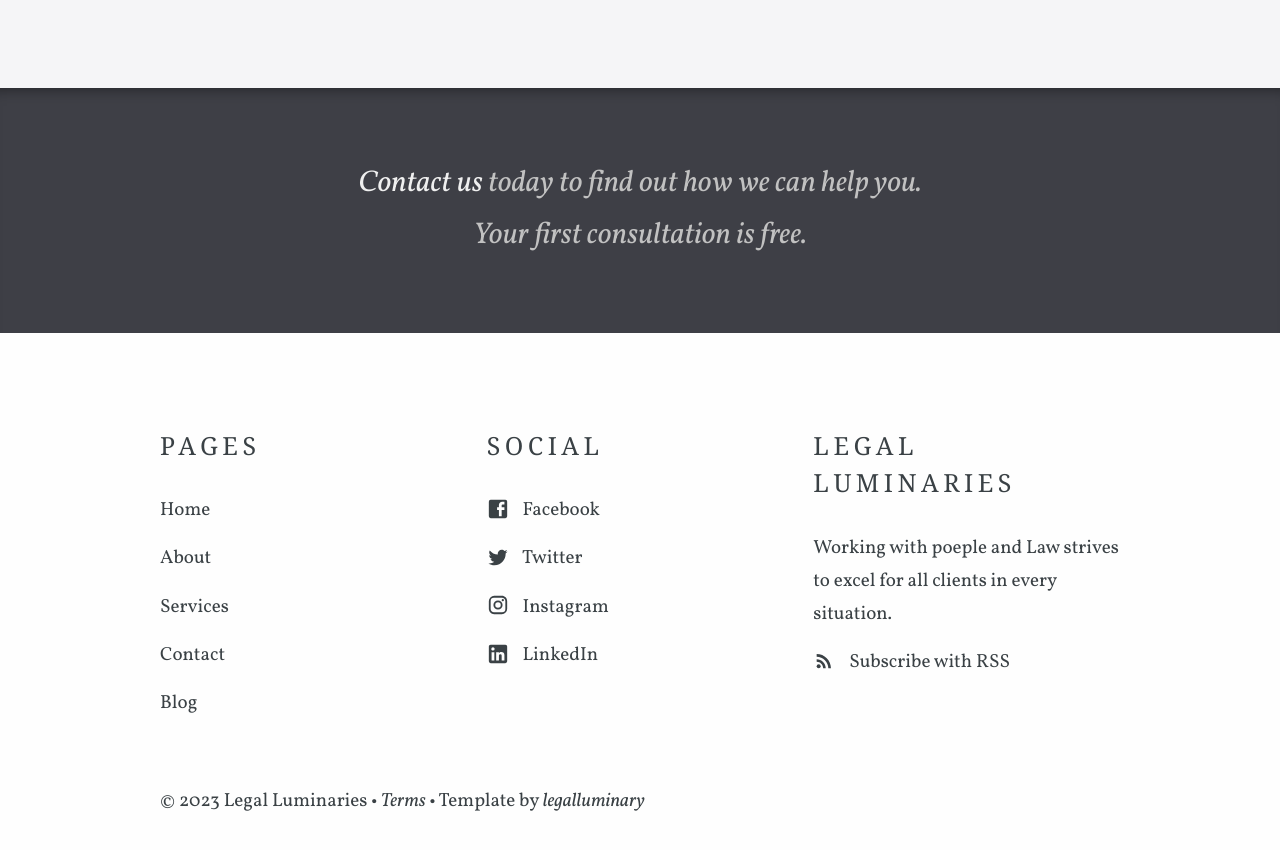
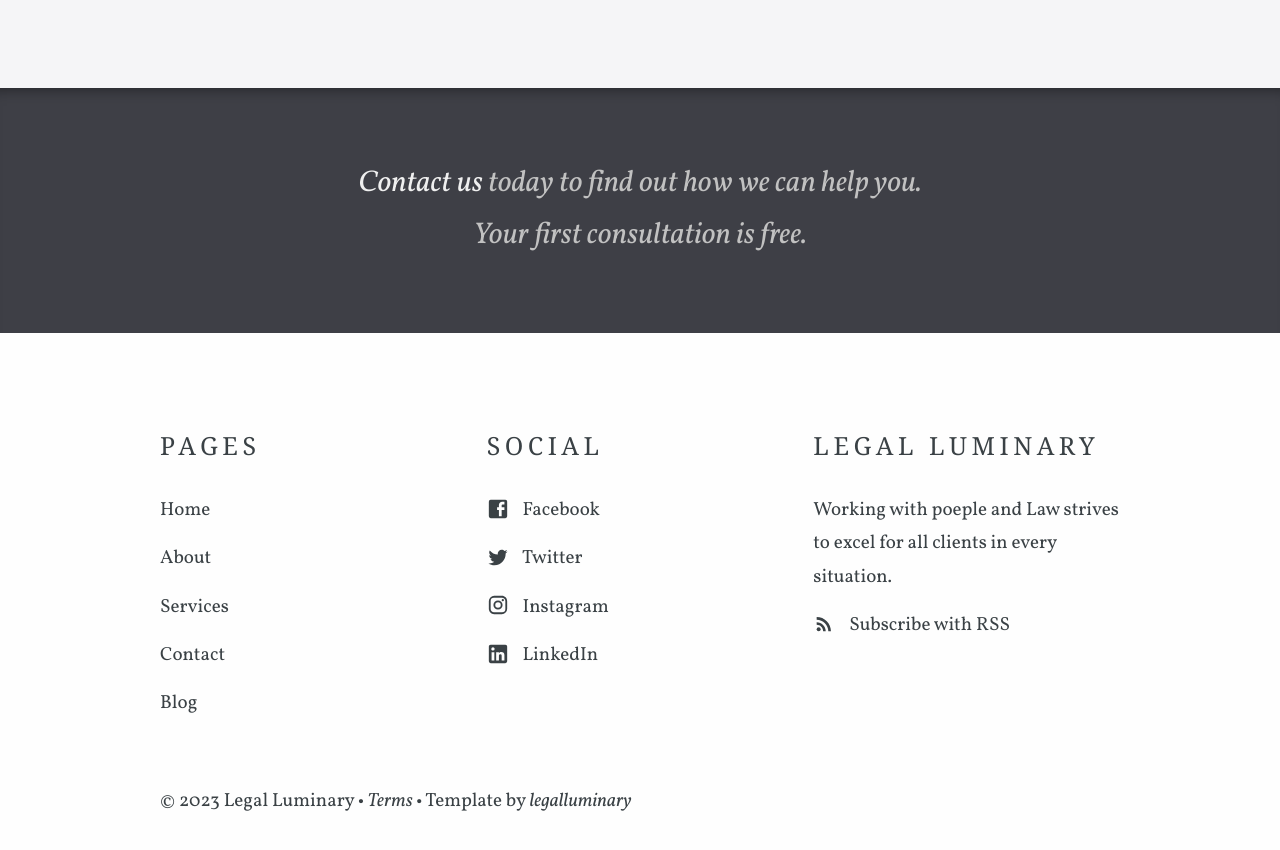
Before and after one commit to legalluminary/legalluminary.github.io, a Jekyll site: the page built from terms.md, in a window 1280 px wide and 900 px high, scrolled down 6717 px. Shown: the top 850 px of the window. Built offline with Jekyll 4.4.1, drawn with Linux system fonts in a browser that asks for light colours; some web fonts are replaced; some of the changed lines change nothing that is shown; some of the changed text lies outside the part shown.

Commit message:
Updated code

```diff
--- a/_config.yml
+++ b/_config.yml
@@ -10,7 +10,7 @@
 
 # Values for the jekyll-seo-tag gem (https://github.com/jekyll/jekyll-seo-tag)
 logo: /siteicon.png
-description: Jekyll template with example content for a law firm.
+description: BSI Settlement with example complaints for a law firm.
 author:
   name:
   email:
--- a/_data/company.yml
+++ b/_data/company.yml
@@ -1,4 +1,4 @@
-title: Legal Luminaries
+title: Legal Luminary
 description: Working with poeple and Law strives to excel for all clients in every situation.
 contact_email_address: contact@legalluminary.com
 phone: (03) 123 4567
--- a/_layouts/default.html
+++ b/_layouts/default.html
@@ -115,7 +115,7 @@
 			<div class="legal-line">
 				<p class="container">
 					&copy; {{ site.time | date: '%Y' }} {{ site.data.company.title }} &bull;
-					<a href="{{ site.baseurl }}/terms/">Terms</a>
+					<a href="{{ site.baseurl }}/settlement/">Terms</a>
 					&bull;
 					Template by <a href="http://legalluminary.com/">legalluminary</a>
 				</p>
```
